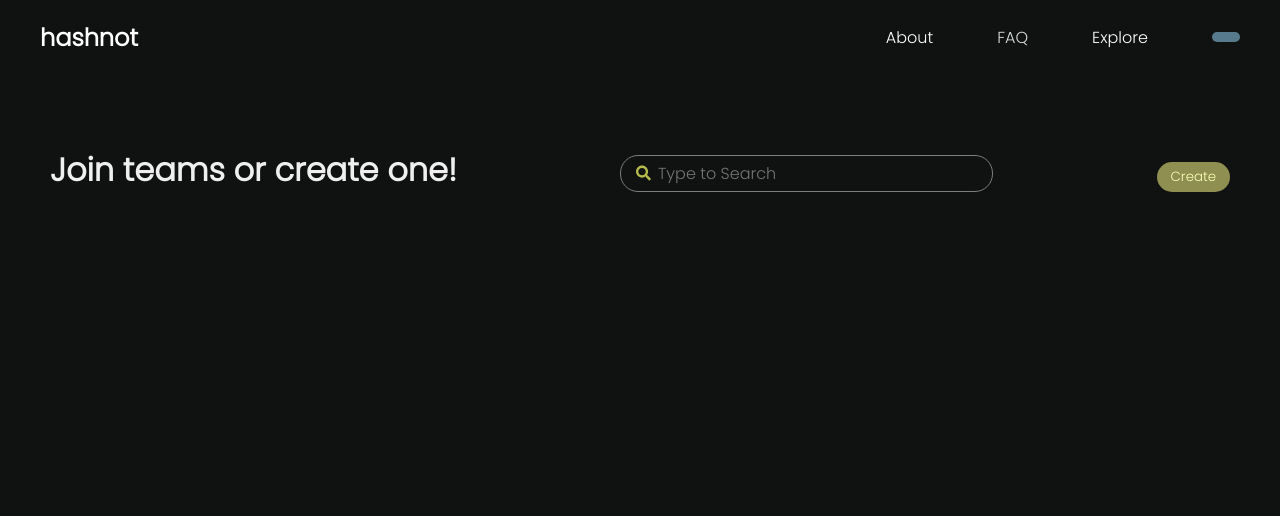
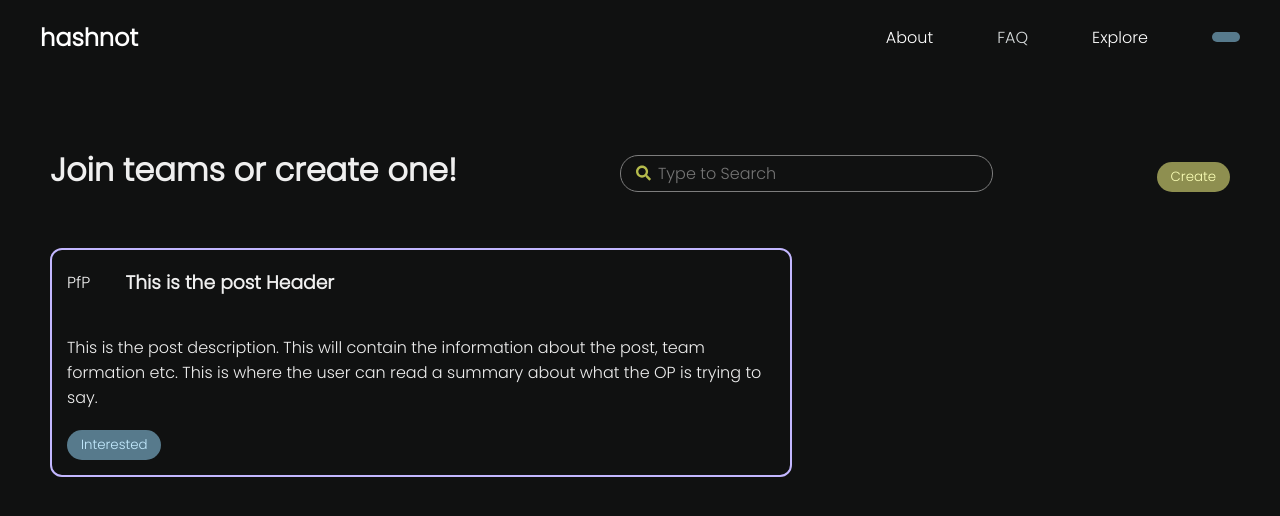
Before and after one commit to ag-wnl/hashnot, a React (Create React App) app: page /explore in a window 1280 px wide. Shown: the top 516 px of the page. Built offline with nearby package versions, Linux system fonts and the light colour scheme.

Commit message:
init post section

```diff
--- /dev/null
+++ b/src/components/Posts.js
@@ -0,0 +1,23 @@
+import React from 'react'
+import '../components/component.css';
+import { useContext } from "react";
+import { AuthContext } from "../context/authContext";
+
+function Posts() {
+  return (
+    <>
+        <div class = 'post-container'>
+            <div class = 'post-header'>
+                <span>PfP</span>
+                <h3>This is the post Header</h3>
+            </div>
+            <div>This is the post description. This will contain the information about the post, team formation etc. This is where the user can read a summary about what the OP is trying to say.</div>
+
+            <button class = 'login-btn'>Interested</button>
+        </div>
+
+    </>
+  )
+}
+
+export default Posts
--- a/src/components/component.css
+++ b/src/components/component.css
@@ -136,3 +136,22 @@ input:focus {
 .search-res:hover {
     background-color: #1d2118;
 }
+
+.post-container {
+    margin-top: 2rem;
+    padding: 0px 15px 15px 15px;
+    display: flex;
+    flex-direction: column;
+    align-items:start;
+    gap: 1.2rem;
+    border: 2px solid rgb(195, 183, 255);
+    border-radius: 12px;
+    max-width: 60%;
+}
+
+.post-header {
+    display: flex;
+    flex-direction: row;
+    align-items: center;
+    gap: 2.2rem;
+}
--- a/src/pages/Explore.js
+++ b/src/pages/Explore.js
@@ -3,6 +3,7 @@ import Navbar from '../components/Navbar';
 import ExploreSearch from '../components/ExploreSearch';
 import { useState } from 'react';
 import { SearchResults } from '../components/SearchResults';
+import Posts from '../components/Posts';
 
 
 function Explore() {
@@ -23,6 +24,8 @@ function Explore() {
                     <button class = 'create-btn'>Create</button>
                 </div>
 
+                <Posts />
+
             </div>
 
 
```
